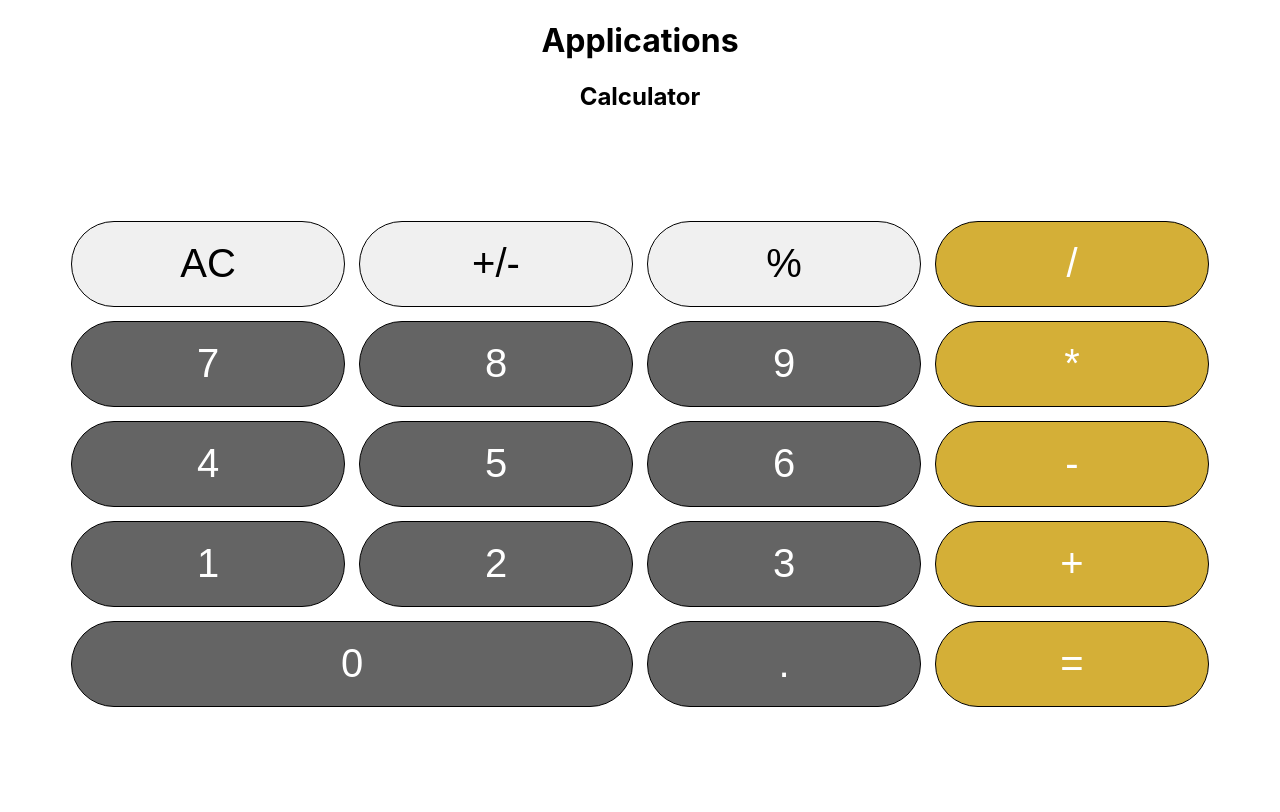
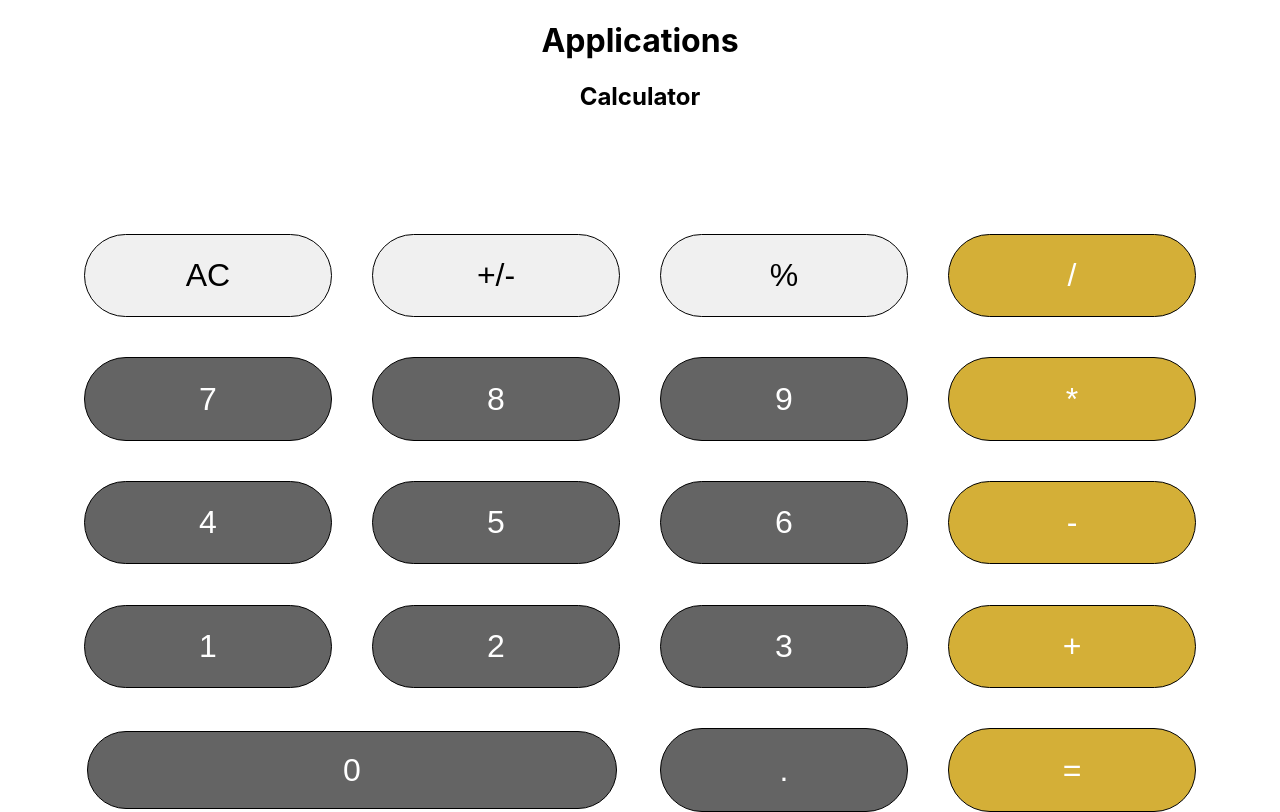
Before and after one commit to Larisa-Yagodina/example-with-pictures, a React (Create React App) app: page / in a window 1280 px wide. Built offline with nearby package versions, Linux system fonts and the light colour scheme.

Commit message:
fixed css

```diff
--- a/src/App.css
+++ b/src/App.css
@@ -17,7 +17,7 @@ body {
   padding: 1%;
   display: grid;
   grid-template-columns: repeat(2, 1fr);
-  grid-auto-rows: minmax(100px, auto);
+  grid-auto-rows: minmax(20px, auto);
   background: rgb(240, 240, 240);
 }
 
@@ -40,28 +40,28 @@ body {
   margin: 1% 5%;
   display: grid;
   grid-template-columns: repeat(4, 1fr);
-  grid-auto-rows: minmax(100px, auto);
+  grid-auto-rows: minmax(30%, auto);
   border-radius: 15px;
 }
 
 #calcButton {
-  font-size: 40px;
+  font-size: 200%;
   border-radius: 55px;
   border: 1px solid black;
-  margin: 7px;
+  margin: 7%;
 }
 
 #calcButton0 {
   grid-column-start: 1;
   grid-column-end: 3;
-  font-size: 40px;
+  font-size: 200%;
   border-radius: 55px;
   border: 1px solid black;
-  margin: 7px;
+  margin: 4%;
 }
 
 .calcResultArea {
-  font-size: 50px;
+  font-size: 300%;
   border-radius: 15px;
   height: 70px;
   margin: 1% 5%;
@@ -78,7 +78,12 @@ body {
   color: white;
 }
 
-.action:focus { /* при нажатии */
+button:hover {
+  background: rgb(250, 250, 250);
+  color: rgb(212, 175, 55);
+}
+
+button:active {
   background: rgb(250, 250, 250);
   color: rgb(212, 175, 55);
 }
--- a/src/calculator/CalculatorButton.js
+++ b/src/calculator/CalculatorButton.js
@@ -1,7 +1,7 @@
 export default function CalculatorButton(props) {
 
     return (
-        <button
+        <button href="#"
             id={props.calcButton.buttonLabel === 0 ? 'calcButton0' : 'calcButton'}
             className={props.calcButton.type}
             onClick={() => props.buttonHandler(props.calcButton.buttonLabel, props.calcButton.type)}
```
